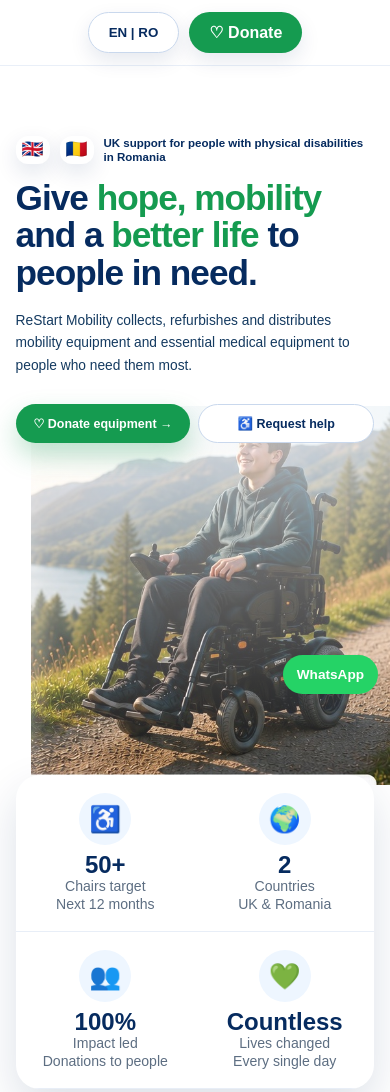
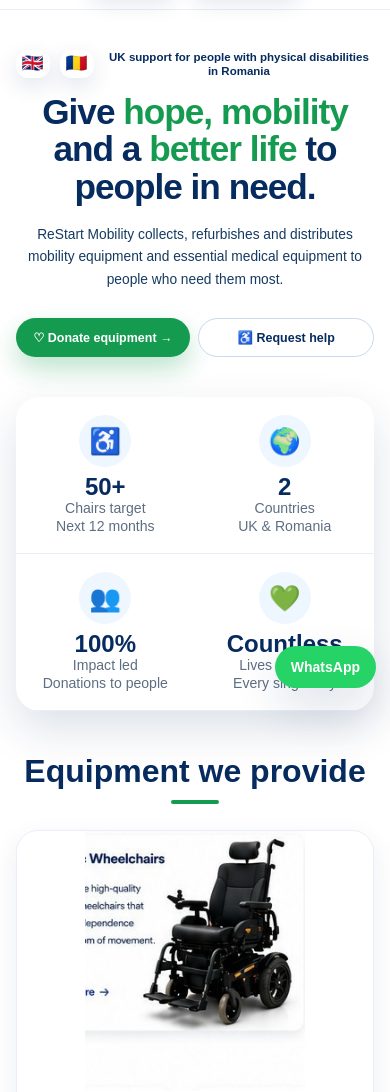
Before and after one commit to restartmobility/restart-mobility, a plain HTML site: page index.html in a window 390 px wide. Shown: the part 138-1230 px from the top of the page. Drawn offline with Linux system fonts and the light colour scheme.

Commit message:
Update index.html

```diff
--- a/index.html
+++ b/index.html
@@ -160,6 +160,101 @@
   .equipment img{order:-1;height:210px}
   section{padding:42px 0}
   .whatsapp{font-size:.85rem;right:12px;bottom:12px;padding:12px 14px}
+}/* FINAL MOBILE FIX */
+@media(max-width:900px){
+
+  .nav > .lang-btn{
+    display:none;
+  }
+
+  .mobile-menu{
+    display:none;
+  }
+
+  .mobile-actions{
+    display:flex !important;
+    grid-column:1 / -1;
+    justify-content:center;
+    gap:12px;
+    margin-top:8px;
+  }
+
+  header{
+    position:relative;
+  }
+
+  .hero{
+    min-height:auto;
+    background:none;
+    padding:20px 0 10px;
+  }
+
+  .hero-content{
+    max-width:100%;
+    padding:20px 0;
+    text-align:center;
+  }
+
+  .flags{
+    justify-content:center;
+  }
+
+  h1{
+    font-size:2.2rem;
+  }
+
+  .hero-actions{
+    justify-content:center;
+  }
+
+  .stats{
+    margin-top:10px;
+  }
+
+  .grid3{
+    grid-template-columns:1fr;
+  }
+
+  .equipment{
+    grid-template-columns:1fr;
+    padding:0;
+    overflow:hidden;
+  }
+
+  .equipment div{
+    padding:22px;
+  }
+
+  .equipment img{
+    order:-1;
+    width:100%;
+    height:auto;
+    max-height:260px;
+    object-fit:contain;
+    background:white;
+    border-radius:22px 22px 0 0;
+  }
+
+  .steps{
+    grid-template-columns:1fr;
+  }
+
+  .arrow{
+    display:none;
+  }
+
+  .whatsapp{
+    bottom:18px;
+    right:14px;
+    font-size:14px;
+    padding:13px 16px;
+  }
+}
+
+@media(min-width:901px){
+  .mobile-actions{
+    display:none !important;
+  }
 }
 </style>
 </head>
```
